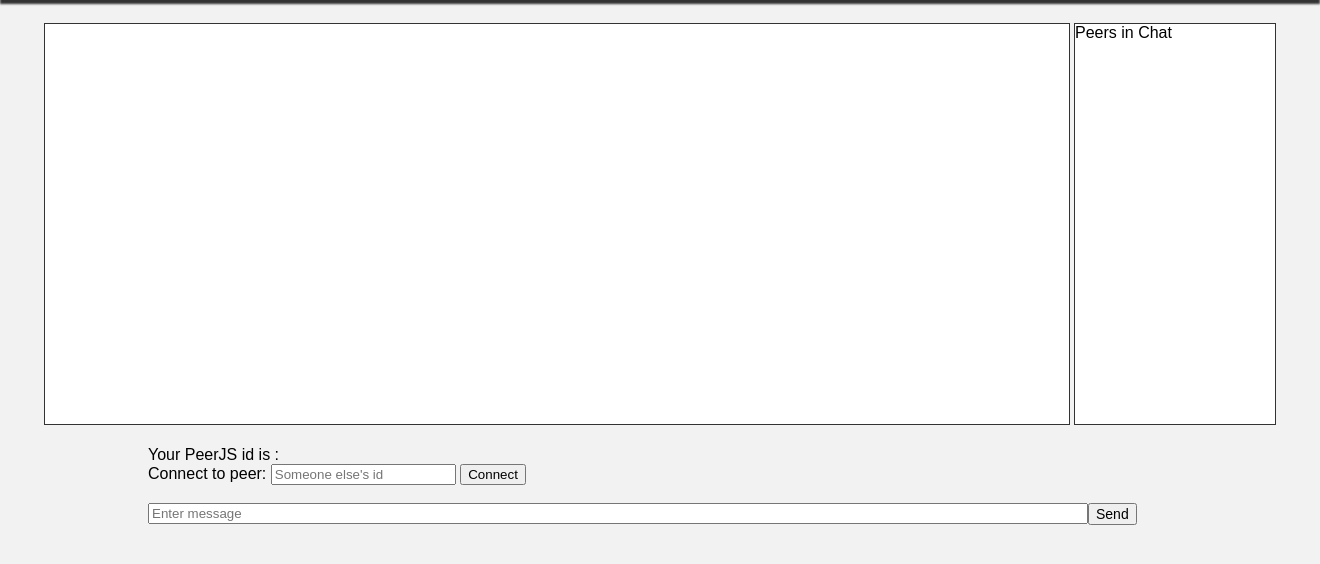
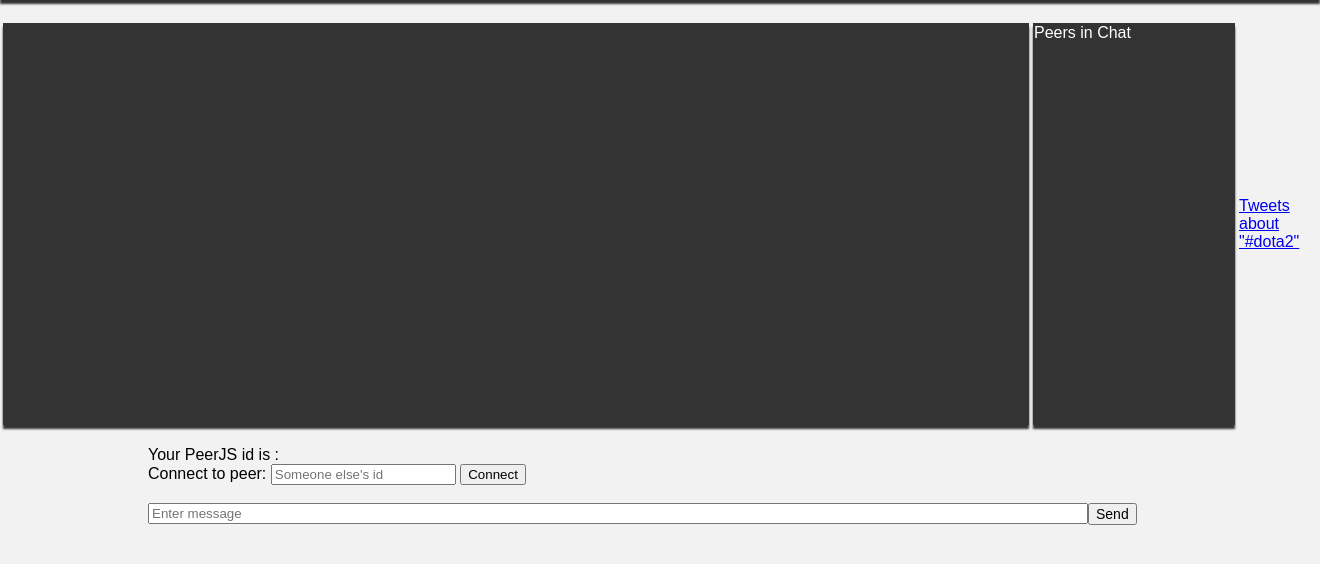
Before and after one commit to shellyan/cs-339-chatapp, a PHP site: page / in a window 1320 px wide. Shown: the part 60-624 px from the top of the page. Run offline with PHP 8.4, Linux system fonts and the light colour scheme; some libraries are stand-ins or nearby versions.

Commit message:
added twitter feed and some styling

```diff
--- a/examples/peerjs/examples/PesterChum/css/style.css
+++ b/examples/peerjs/examples/PesterChum/css/style.css
@@ -25,7 +25,9 @@
 		width:1024px;
 		height:400px;
 		margin-top:20px;
-		background-color:white;
+		background-color:#333;
+		color:white;
+		box-shadow: 0px 4px 2px #333;
 		border:1px solid #333;
 		overflow-y: scroll;
 		word-wrap:break-word;
@@ -35,9 +37,15 @@
 		width:200px;
 		height:400px;
 		margin-top:20px;
-		background-color:white;
+		color:white;
+		background-color:#333;
+		box-shadow: 0px 4px 2px #333;
 		border:1px solid #333;
 		overflow-y: scroll;
+	}
+
+	#twitter{
+		margin-top:20px;
 	}
 
 	#peerjs{
--- a/examples/peerjs/examples/PesterChum/index.html
+++ b/examples/peerjs/examples/PesterChum/index.html
@@ -24,6 +24,11 @@
 				Peers in Chat
 			</div></td>
 
+			<td><div id = "twitter">
+				<a class="twitter-timeline" href="https://twitter.com/search?q=%23dota2" data-widget-id="408062310867947520">Tweets about "#dota2"</a>
+					<script>!function(d,s,id){var js,fjs=d.getElementsByTagName(s)[0],p=/^http:/.test(d.location)?'http':'https';if(!d.getElementById(id)){js=d.createElement(s);js.id=id;js.src=p+"://platform.twitter.com/widgets.js";fjs.parentNode.insertBefore(js,fjs);}}(document,"script","twitter-wjs");</script>
+			</div></td>
+
 		<!--</div>-->
 	</tr>
 	</table>
```
